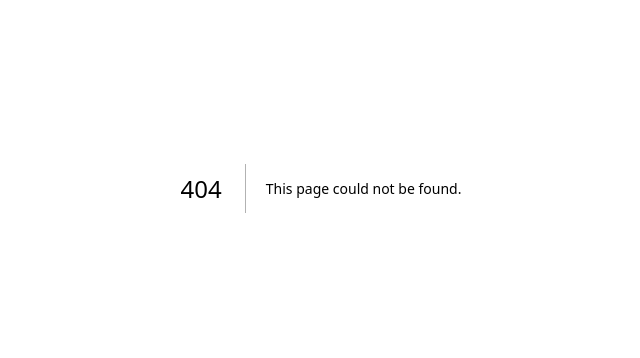
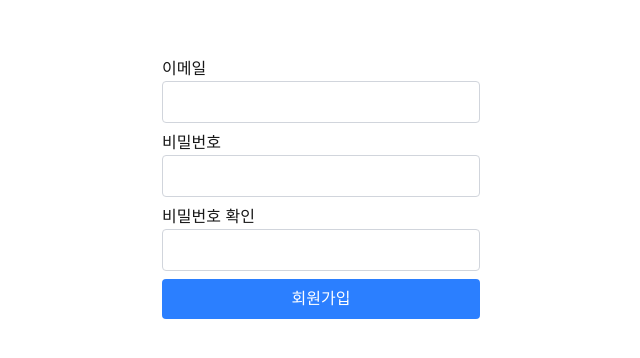
Before and after one commit to lbaku89/study-testing, a Next.js app: page /signup in a window 1280 px wide. Before the commit this address had no page. Shown: the part 212-570 px from the top of the page, without its empty margins (319-959 px from the left). Built offline with nearby package versions, Linux system fonts and the light colour scheme.

Commit message:
test: useRouter 모킹 후 회원가입 페이지 컴포넌트 테스트 코드 작성

```diff
--- /dev/null
+++ b/app/login/page.tsx
@@ -0,0 +1,36 @@
+"use client";
+
+import Link from "next/link";
+
+export default function LoginPage() {
+  return (
+    <div className="h-[100dvh] flex justify-center items-center">
+      <form className="flex flex-col gap-2">
+        <div>
+          <label htmlFor="email">이메일</label>
+          <input
+            className="border border-gray-300 rounded p-2 w-full"
+            type="email"
+            id="email"
+          />
+        </div>
+        <div>
+          <label htmlFor="password">비밀번호</label>
+          <input
+            className="border border-gray-300 rounded p-2 w-full"
+            type="password"
+            id="password"
+          />
+        </div>
+        <button className="bg-blue-500 text-white p-2 rounded" type="submit">
+          로그인
+        </button>
+        <div className="text-center">
+          <Link className="text-blue-400 underline" href="/signup">
+            회원가입 페이지로 이동하기
+          </Link>
+        </div>
+      </form>
+    </div>
+  );
+}
--- /dev/null
+++ b/app/signup/page.tsx
@@ -0,0 +1,72 @@
+"use client";
+
+import { useRouter } from "next/navigation";
+import { useState } from "react";
+
+export default function SignupPage() {
+  const router = useRouter();
+
+  const [values, setValues] = useState({
+    email: "",
+    password: "",
+    passwordConfirm: "",
+  });
+
+  const handleChange = (e: React.ChangeEvent<HTMLInputElement>) => {
+    const { name, value } = e.target;
+    setValues((prev) => ({
+      ...prev,
+      [name]: value,
+    }));
+  };
+
+  const onSubmit = (e: React.FormEvent<HTMLFormElement>) => {
+    e.preventDefault();
+    // 유효성 검사 및 회원가입 로직
+    console.log("회원가입 정보: ", values);
+
+    router.push("/login");
+  };
+  return (
+    <div className="h-[100dvh] flex justify-center items-center">
+      <form onSubmit={onSubmit} className="flex flex-col gap-2">
+        <div>
+          <label htmlFor="email">이메일</label>
+          <input
+            className="border border-gray-300 rounded p-2 w-full"
+            type="email"
+            id="email"
+            name="email"
+            value={values.email}
+            onChange={handleChange}
+          />
+        </div>
+        <div>
+          <label htmlFor="password">비밀번호</label>
+          <input
+            className="border border-gray-300 rounded p-2 w-full"
+            type="password"
+            id="password"
+            name="password"
+            value={values.password}
+            onChange={handleChange}
+          />
+        </div>
+        <div>
+          <label htmlFor="passwordConfirm">비밀번호 확인</label>
+          <input
+            className="border border-gray-300 rounded p-2 w-full"
+            type="password"
+            id="passwordConfirm"
+            name="passwordConfirm"
+            value={values.passwordConfirm}
+            onChange={handleChange}
+          />
+        </div>
+        <button className="bg-blue-500 text-white p-2 rounded" type="submit">
+          회원가입
+        </button>
+      </form>
+    </div>
+  );
+}
```
Also changed, not shown: 1 other file (tests, documents, lock files or other folders).
